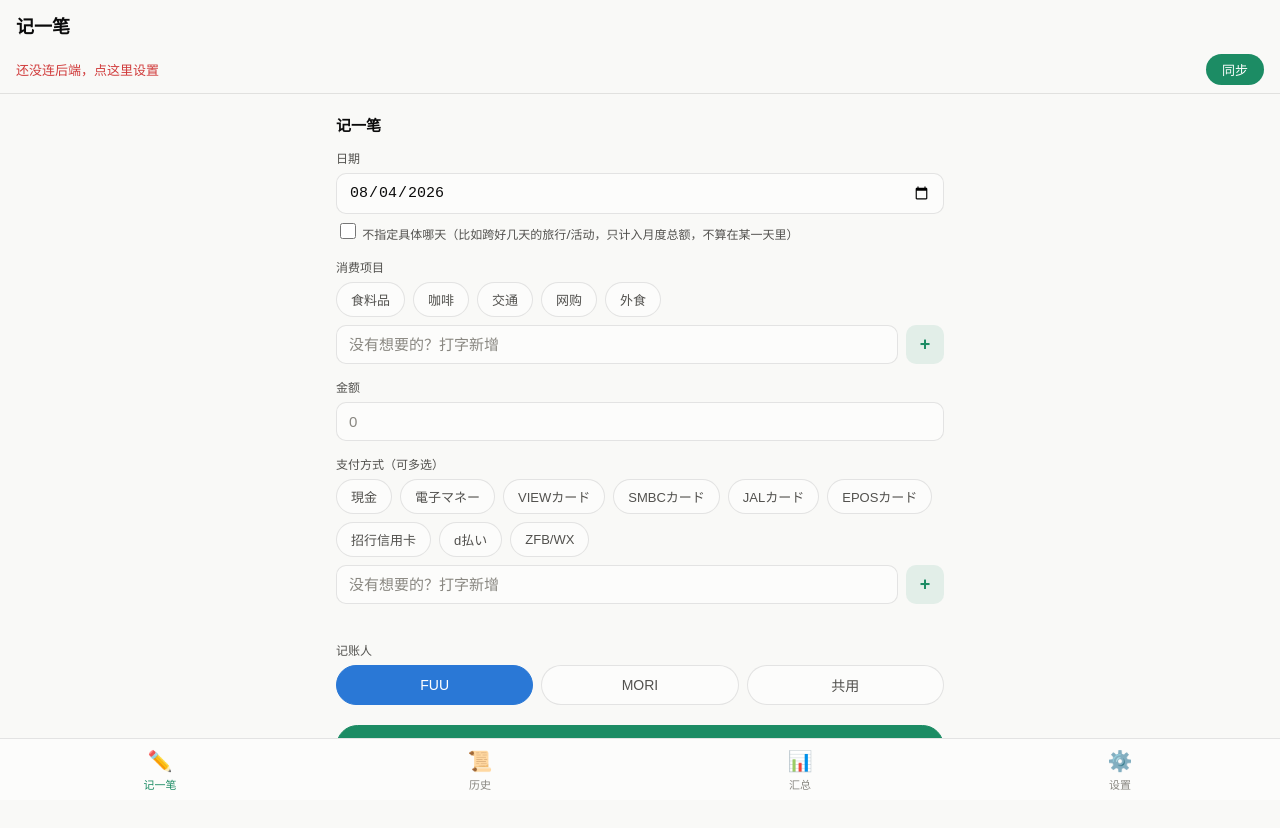
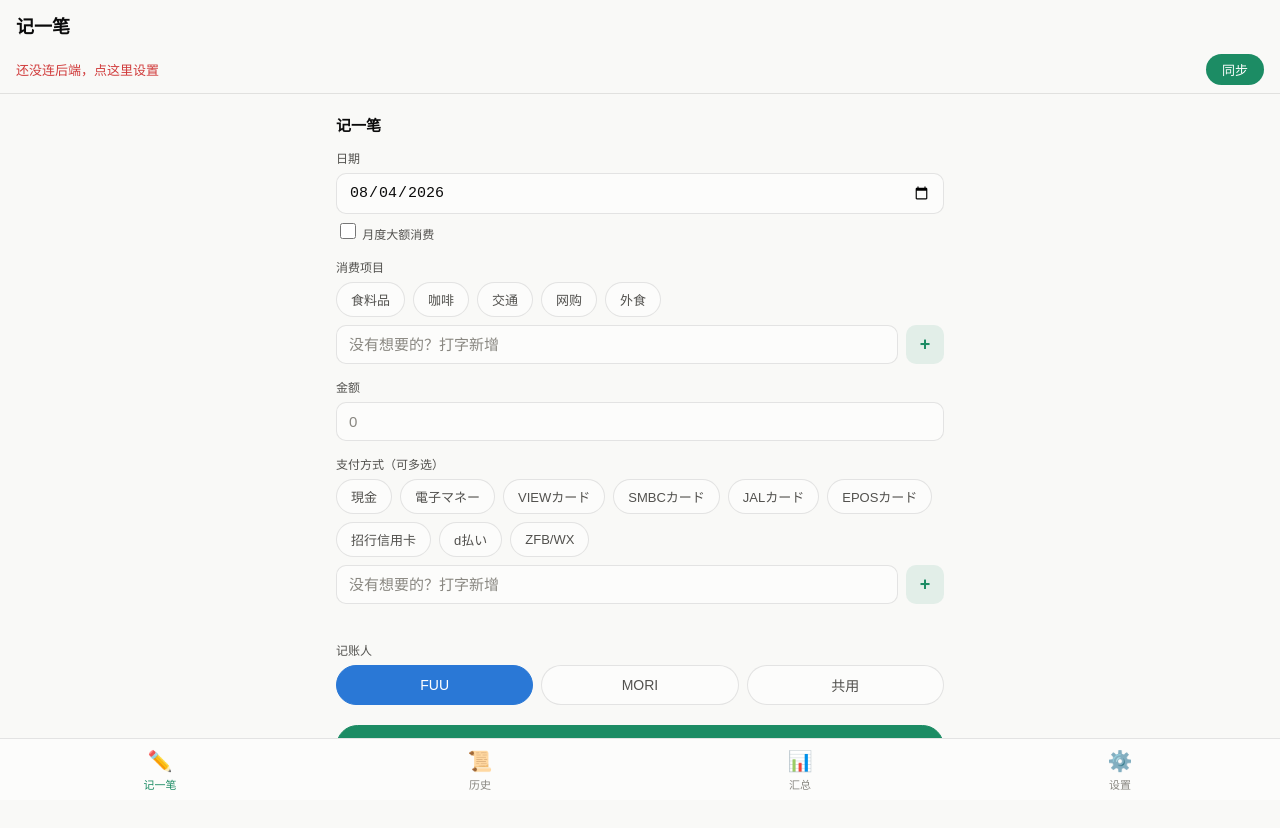
Before and after one commit to 416806659fuu-ops/kakeibo-tracker, a plain HTML site: page index.html in a window 1280 px wide. Drawn offline with Linux system fonts and the light colour scheme.

Commit message:
Shorten "no specific day" checkbox label to 月度大额消费
Long parenthetical explanation was replaced with a short label per user feedback.

Co-Authored-By: Claude Sonnet 5 <noreply@anthropic.com>

```diff
--- a/index.html
+++ b/index.html
@@ -38,7 +38,7 @@
         <input type="date" id="expense-date">
         <label class="checkbox-row">
           <input type="checkbox" id="expense-no-specific-day">
-          <span>不指定具体哪天（比如跨好几天的旅行/活动，只计入月度总额，不算在某一天里）</span>
+          <span>月度大额消费</span>
         </label>
       </div>
       <div class="form-row">
@@ -106,7 +106,7 @@
     <div class="cal-grid" id="hist-calendar"></div>
 
     <div id="hist-undated-section" style="display:none;">
-      <h2 class="section-title" style="margin-top:20px;">不指定日期</h2>
+      <h2 class="section-title" style="margin-top:20px;">月度大额消费</h2>
       <div id="hist-undated-list"></div>
     </div>
   </section>
```
